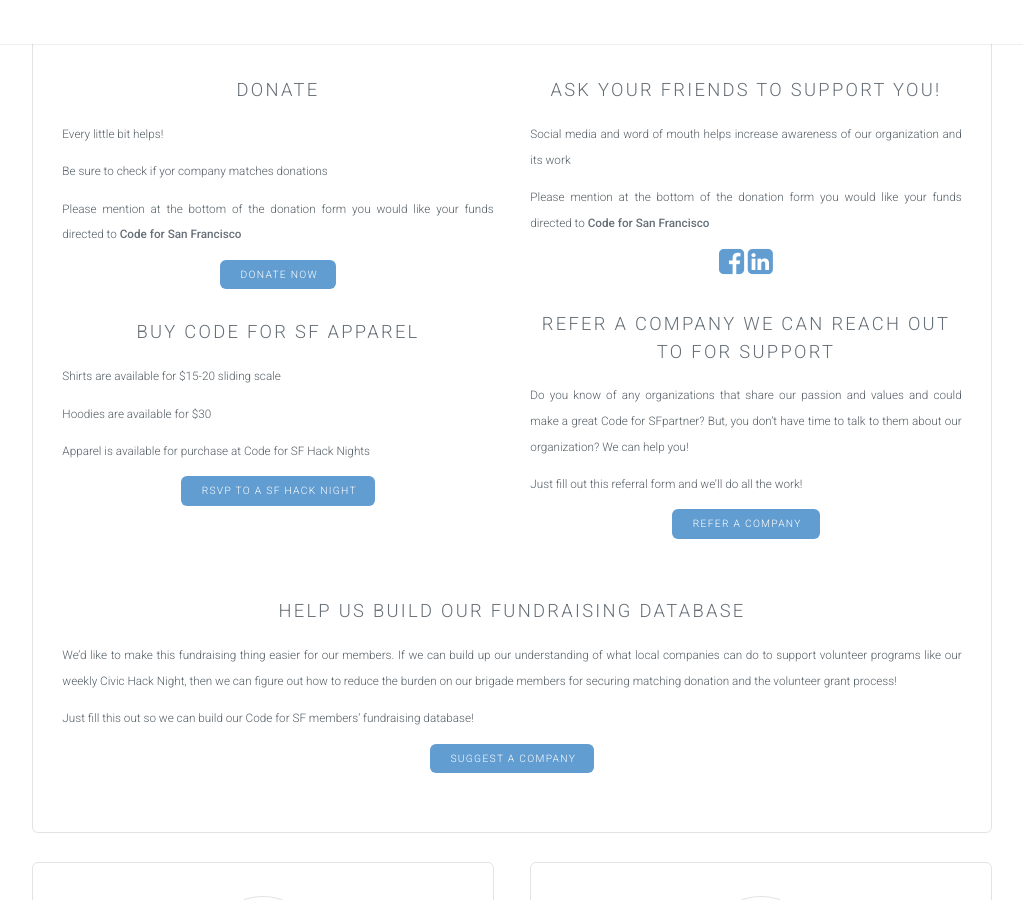
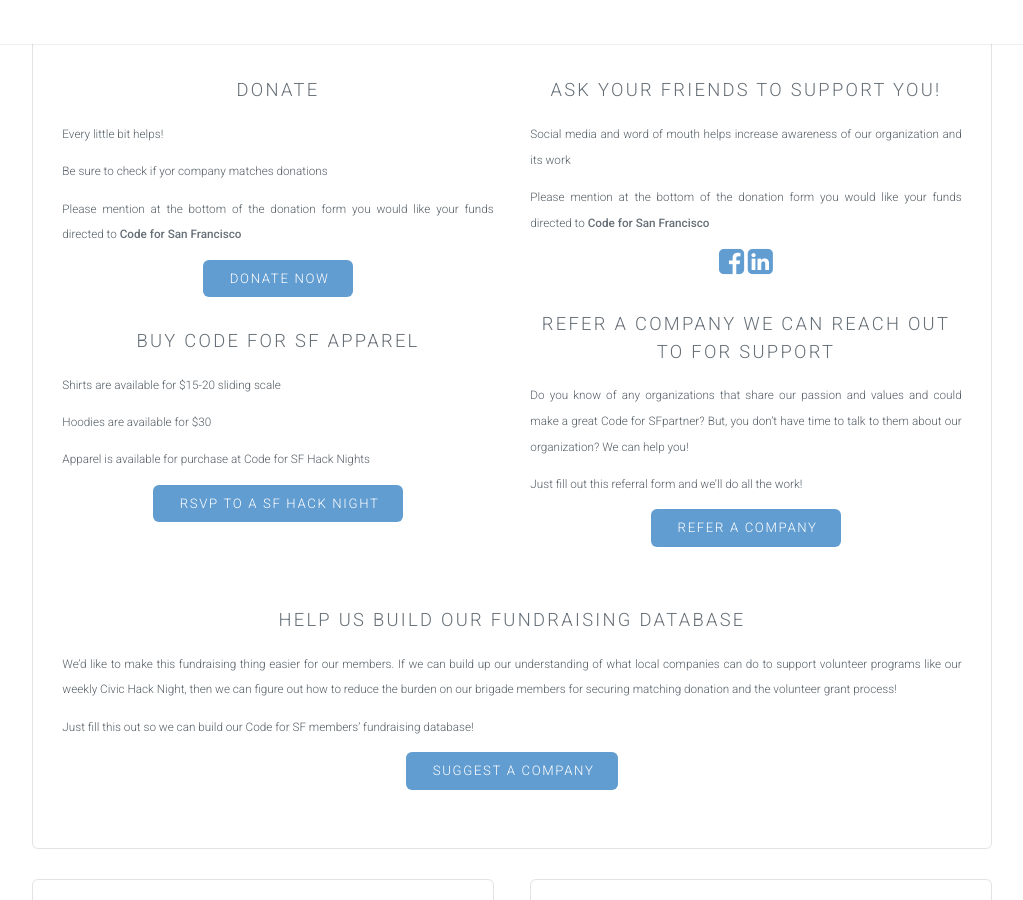
Before and after one commit to sfbrigade/fund-site, a Jekyll site: the page built from index.html, in a window 1280 px wide and 900 px high, scrolled down 846 px. Shown: the whole window, without its empty margins (128-1151 px from the left). Built offline with Jekyll 4.4.1, drawn with Linux system fonts in a browser that asks for light colours.

Commit message:
Make call to action buttons bigger

```diff
--- a/index.html
+++ b/index.html
@@ -18,14 +18,14 @@ layout: landing-page
                   <p>Every little bit helps!</p>
                   <p>Be sure to check if yor company matches donations</p>
                   <p>Please mention at the bottom of the donation form you would like your funds directed to <strong>Code for San Francisco</strong></p>
-                  <a href="https://secure.codeforamerica.org/page/contribute/" class="button small special">Donate now</a>
+                  <a href="https://secure.codeforamerica.org/page/contribute/" class="button special">Donate now</a>
                 </li>
                 <li>
                   <h3>Buy Code for SF Apparel</h4>
                   <p>Shirts are available for $15-20 sliding scale</p>
                   <p>Hoodies are available for $30</p>
                   <p>Apparel is available for purchase at Code for SF Hack Nights</p>
-                  <a href="http://www.meetup.com/Code-for-San-Francisco-Civic-Hack-Night/" class="button small special">RSVP to a SF Hack Night</a>
+                  <a href="http://www.meetup.com/Code-for-San-Francisco-Civic-Hack-Night/" class="button special">RSVP to a SF Hack Night</a>
                 </li>
               </ul>
             </div>
@@ -49,7 +49,7 @@ layout: landing-page
                   help you!
                   </p>
                   <p>Just fill out this referral form and we’ll do all the work!</p>
-                  <a href="https://docs.google.com/forms/d/1DbRyrWN98PbxFdMYNgZ4CmF2svyluXW7KL3XGeZv-Rg/viewform" class="button small special">Refer a company</a>
+                  <a href="https://docs.google.com/forms/d/1DbRyrWN98PbxFdMYNgZ4CmF2svyluXW7KL3XGeZv-Rg/viewform" class="button special">Refer a company</a>
                 </li>
               </ul>
             </div>
@@ -66,7 +66,7 @@ layout: landing-page
                   and the volunteer grant process!
                   </p>
                   <p>Just fill this out so we can build our Code for SF members’ fundraising database!</p>
-                  <a href="http://goo.gl/forms/nTDnl2beqh" class="button small special">Suggest a company</a>
+                  <a href="http://goo.gl/forms/nTDnl2beqh" class="button special">Suggest a company</a>
                 </li>
               </ul>
             </div>
@@ -83,12 +83,12 @@ layout: landing-page
               <h3>Donate</h4>
               <p>Consider asking your company to donate directly to support civic technology in SF</p>
               <p>This donation is tax-deductible (<a href="#fine-print">see fine print</a>)</p>
-              <a href="https://secure.codeforamerica.org/page/contribute/" class="button small special">Donate now</a>
+              <a href="https://secure.codeforamerica.org/page/contribute/" class="button special">Donate now</a>
             </li>
             <li>
               <h3>Support You through a Volunteer Grant Program</h4>
               <p>Will your company contribute to the organization you volunteer with? As an example, $25/hour is donated for every hour volunteered by an Apple employee!</p>
-              <a href="mailto:fundraising@codeforsanfrancisco.org?Subject=Code%20for%20San%20Francisco%20Volunteer%20Grant%20Program" class="button small special">
+              <a href="mailto:fundraising@codeforsanfrancisco.org?Subject=Code%20for%20San%20Francisco%20Volunteer%20Grant%20Program" class="button special">
                 Inform us of your grant program
               </a>
             </li>
@@ -103,12 +103,12 @@ layout: landing-page
             <li>
               <h3>Provide you with our partner package</h4>
               <p>This package provides additional information about what the organization and its members are actively working on</p>
-              <a href="public/codeforsf-donor-package.pdf" class="button small special">Partner Package</a>
+              <a href="public/codeforsf-donor-package.pdf" class="button special">Partner Package</a>
             </li>
             <li>
               <h3>Be available to answer questions</h4>
               <p>We are more than happy to answer any and all questions you or your company has about the organization!</p>
-              <a href="mailto:fundraising@codeforsanfrancisco.org?Subject=Code%20for%20San%20Francisco%20Fundraising" class="button small special">Email us</a>
+              <a href="mailto:fundraising@codeforsanfrancisco.org?Subject=Code%20for%20San%20Francisco%20Fundraising" class="button special">Email us</a>
             </li>
           </ul>
         </section>
```
